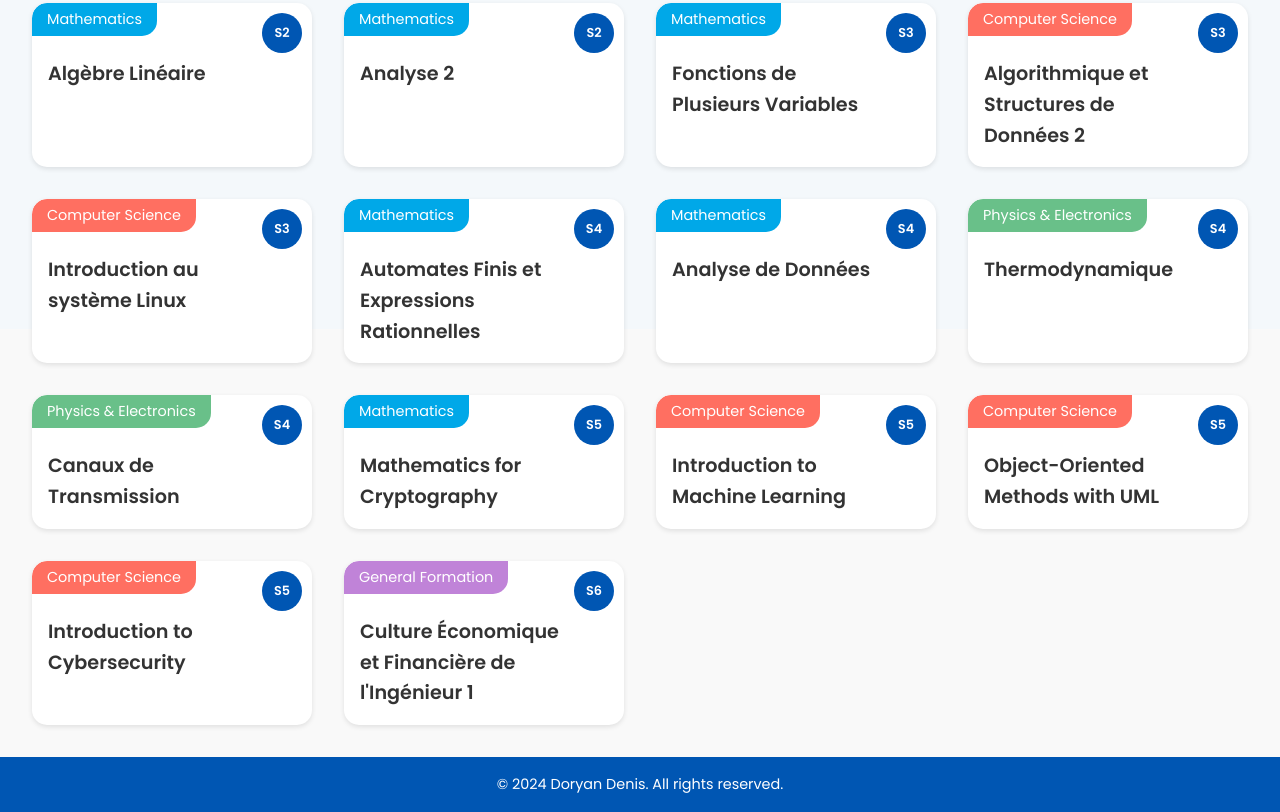
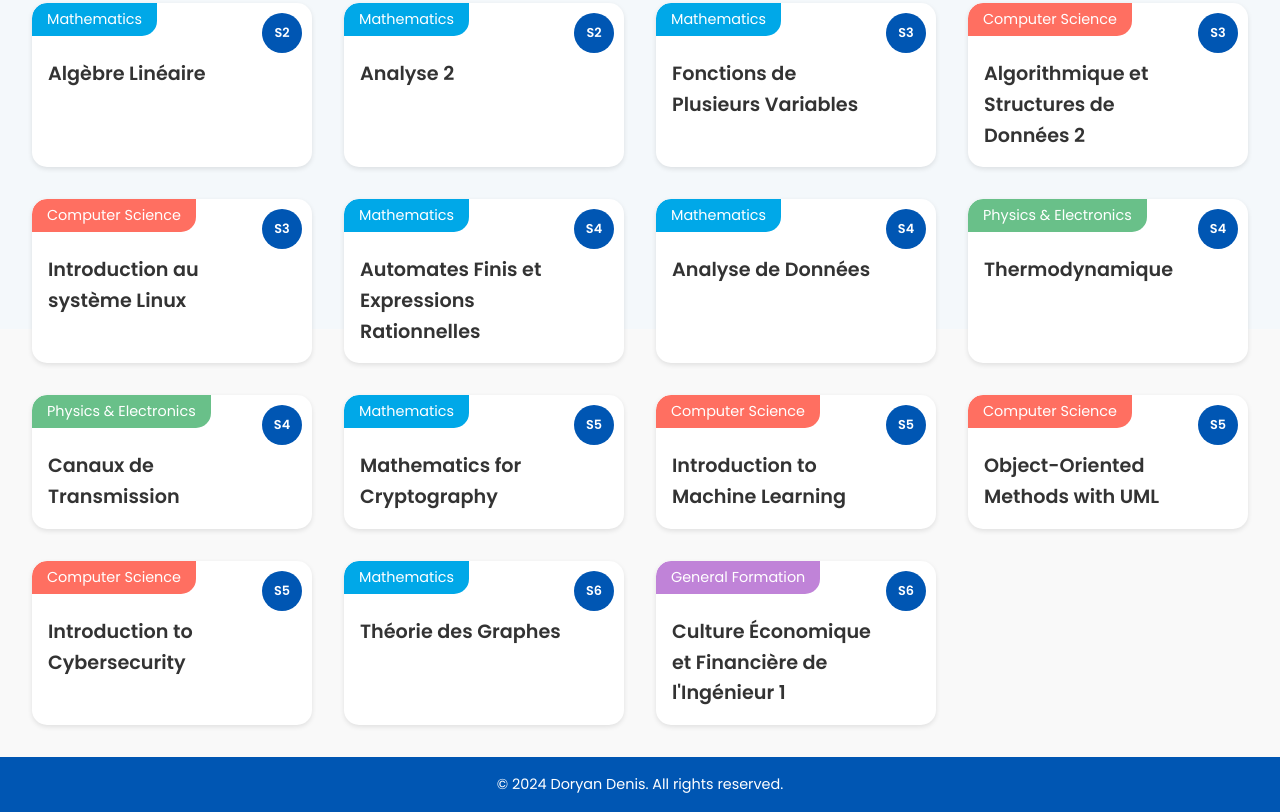
Before and after one commit to DorDNS/StudyHub, a plain HTML site: page index.html in a window 1280 px wide. Shown: the part 471-1283 px from the top of the page. Drawn offline with Linux system fonts and the light colour scheme.

Commit message:
Ajout fiche théorie graphes

```diff
--- a/index.html
+++ b/index.html
@@ -148,6 +148,14 @@
                     <a href="ti530m.html" class="card-link"></a>
                 </div>
                 <div class="study-card">
+                    <div class="category-label category-math">Mathematics</div>
+                    <span class="semester">S6</span>
+                    <div class="content">
+                        <h3>Théorie des Graphes</h3>
+                    </div>
+                    <a href="pdf/sm601.pdf" target="_blank" class="card-link"></a>
+                </div>
+                <div class="study-card">
                     <div class="category-label category-gf">General Formation</div>
                     <span class="semester">S6</span>
                     <div class="content">
```
Also changed, not shown: 1 other file.
